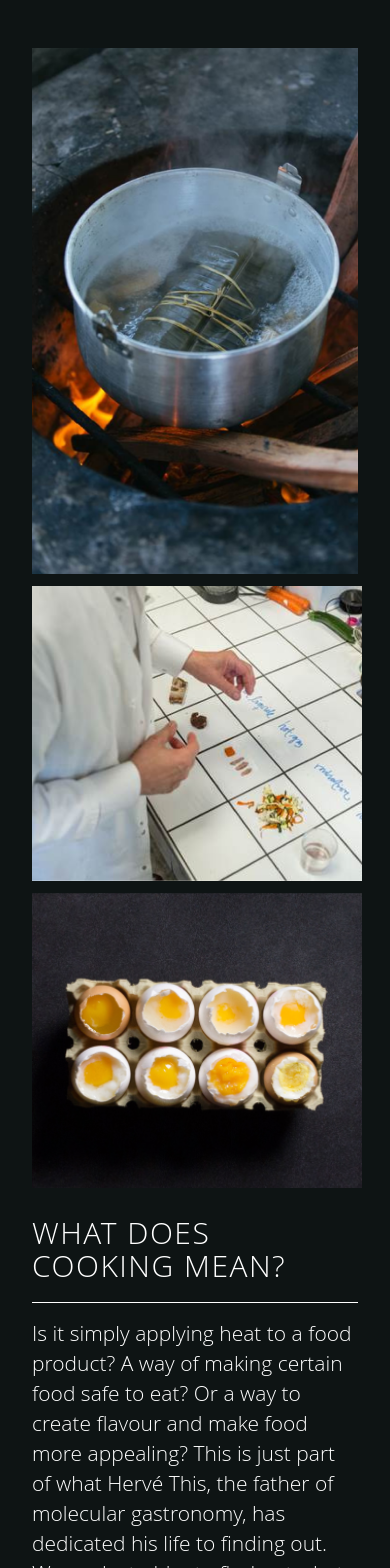
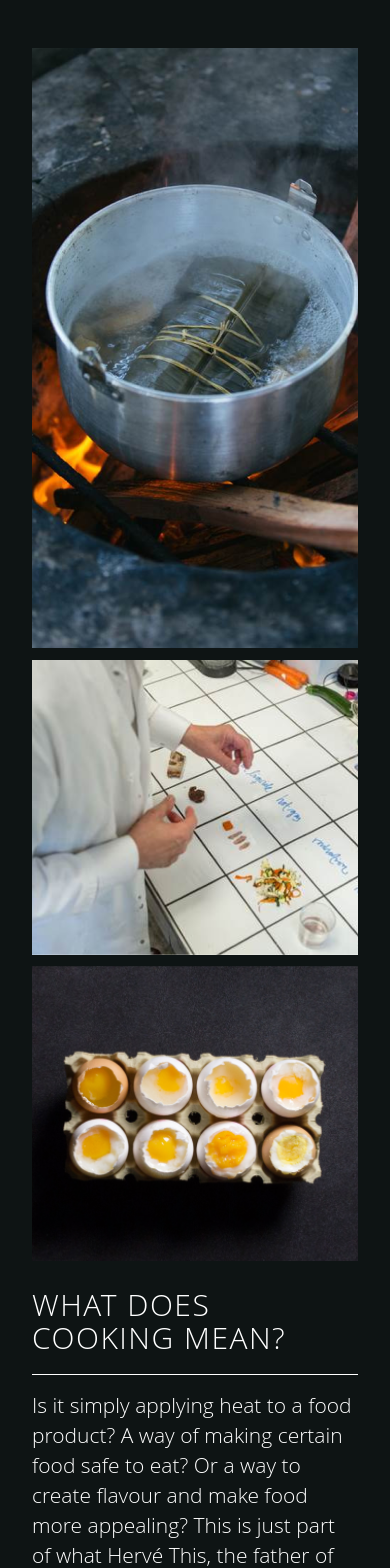
Before and after one commit to rebpacquiao/orchard, a Next.js app: page / in a window 390 px wide. Shown: the top 1568 px of the page. Built offline with nearby package versions, Linux system fonts and the light colour scheme.

Commit message:
Refactor BlockImage component; improve layout structure and enhance image handling for better responsiveness

```diff
--- a/src/app/components/BlockImage/index.tsx
+++ b/src/app/components/BlockImage/index.tsx
@@ -4,42 +4,48 @@ export default function BlockImage() {
     return(
         <>
             <section className="py-12 md:py-[120px] px-4 md:px-[147px]">
-                <div className="grid grid-cols-1 justify-start items-start mx-auto gap-3 lg:grid-cols-[auto_auto] xl:grid-cols-[auto_auto_1fr]">
-                    <div className="relative flex-shrink-0">
+
+                <div className="grid grid-cols-1 gap-3 lg:grid-cols-2 xl:grid-cols-[372px_372px_1fr]">
+
+                    <div className="relative w-full h-[600px] lg:w-[372px]">
                         <Image
                             src='/images/block-left-img.png'
-                            width={372}
-                            height={600}
+                            fill
                             alt="Block left image"
                             className="object-cover"
                             sizes="(max-width: 768px) 100vw, 372px"
                         />
                     </div>
-                    <div className="grid grid-rows-2 gap-3">
-                        <div className="relative w-[330px] lg:w-[372px] h-[295px]">
+
+
+                    <div className="grid grid-rows-2 gap-3 h-[600px] lg:w-[372px]">
+
+                        <div className="relative w-full h-[295px]">
                             <Image
                                 src='/images/block-top-right-img.png'
+                                fill
                                 alt="Block top right image"
-                                className="object-cover w-full h-full"
-                                fill
-                                sizes="(max-width: 640px) 100vw, (max-width: 768px) 50vw, 33vw"
+                                className="object-cover"
+                                sizes="(max-width: 768px) 100vw, 372px"
                                 quality={100}
                             />
                         </div>
-                        <div className="relative w-[330px] lg:w-[372px] h-[295px]">
+
+
+                        <div className="relative w-full h-[295px]">
                             <Image
                                 src='/images/block-bottom-right-img.png'
+                                fill
                                 alt="Block bottom right image"
-                                className="object-cover w-full h-full"
-                                fill
-                                sizes="(max-width: 640px) 100vw, (max-width: 768px) 50vw, 33vw"
+                                className="object-cover"
+                                sizes="(max-width: 768px) 100vw, 372px"
                                 quality={100}
                             />
                         </div>
                     </div>
 
 
-                    <div className="lg:col-span-2 xl:col-auto mt-4 lg:mt-0">
+                    <div className="lg:col-span-2 xl:col-span-1 mt-4 xl:mt-0">
                         <h2 className="block-title mb-5">
                             WHAT DOES COOKING MEAN?
                         </h2>
```
